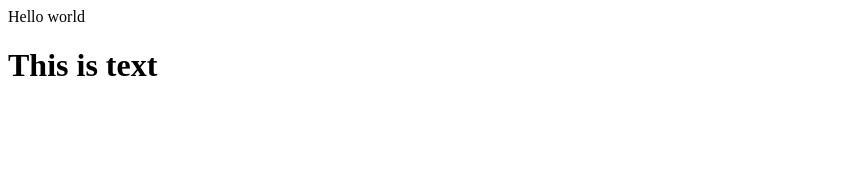
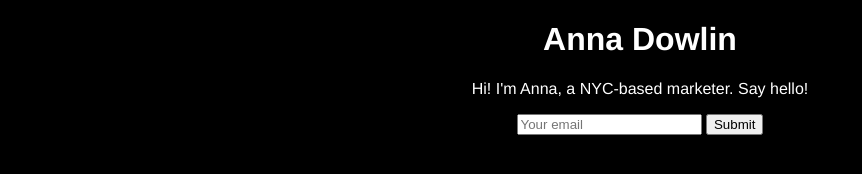
Before and after one commit to dylanlewis89/therapy_site, a plain HTML site: page index.html in a window 1280 px wide. Shown: the whole page, without its empty margins (0-862 px from the left). Drawn offline with Linux system fonts and the light colour scheme.

Commit message:
Updated site

```diff
--- a/index.html
+++ b/index.html
@@ -1,3 +1,19 @@
-Hello world
+<!DOCTYPE html>
+<head>
+  <title>Anna Downlin</title>
+  <style>
+    body {
+      text-align: center;
+      background: black;
+      color: white;
+      font-family: helvetica;
+    }
+  </style>
+</head>
 
-<h1>This is text</h1>
+<body>
+  <h1>Anna Dowlin</h1>
+  <p>Hi! I'm Anna, a NYC-based marketer. Say hello!</p>
+  <input type="email" placeholder="Your email">
+  <input type="submit">
+</body>
```
